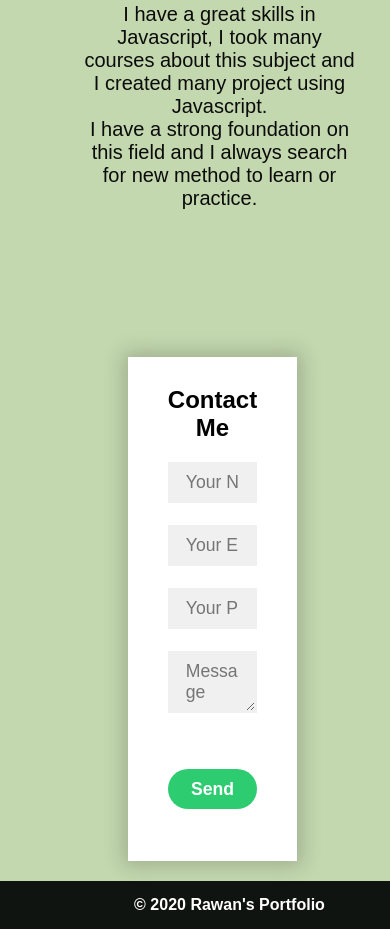
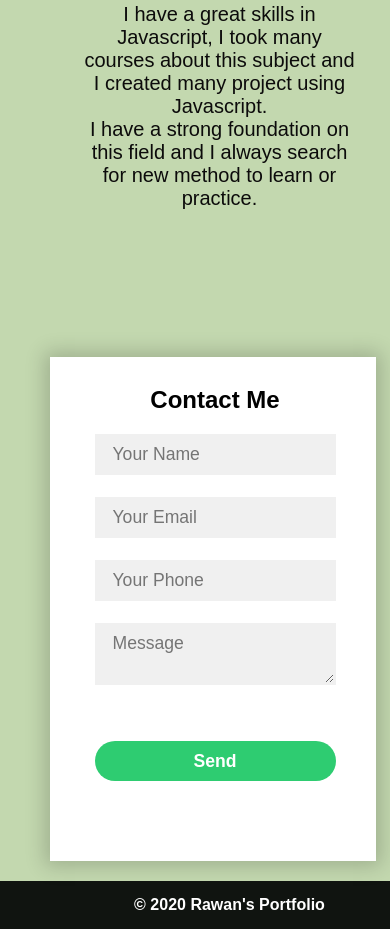
Before and after one commit to Rawan96/Portfolio, a plain HTML site: page index.html in a window 390 px wide. Shown: the part 2840-3769 px from the top of the page. Drawn offline with Linux system fonts and the light colour scheme; grey boxes are pictures that could not be loaded; a web font is replaced by a local one.

Commit message:
editing the media query Relates #9

```diff
--- a/style.css
+++ b/style.css
@@ -482,6 +482,8 @@ button{
         padding: 25px 40px;
         height: 500px;
         margin-top: 4px;
+        width: 321px;
+        margin-left: 5px;
     }
 
     .skill-section{
```
